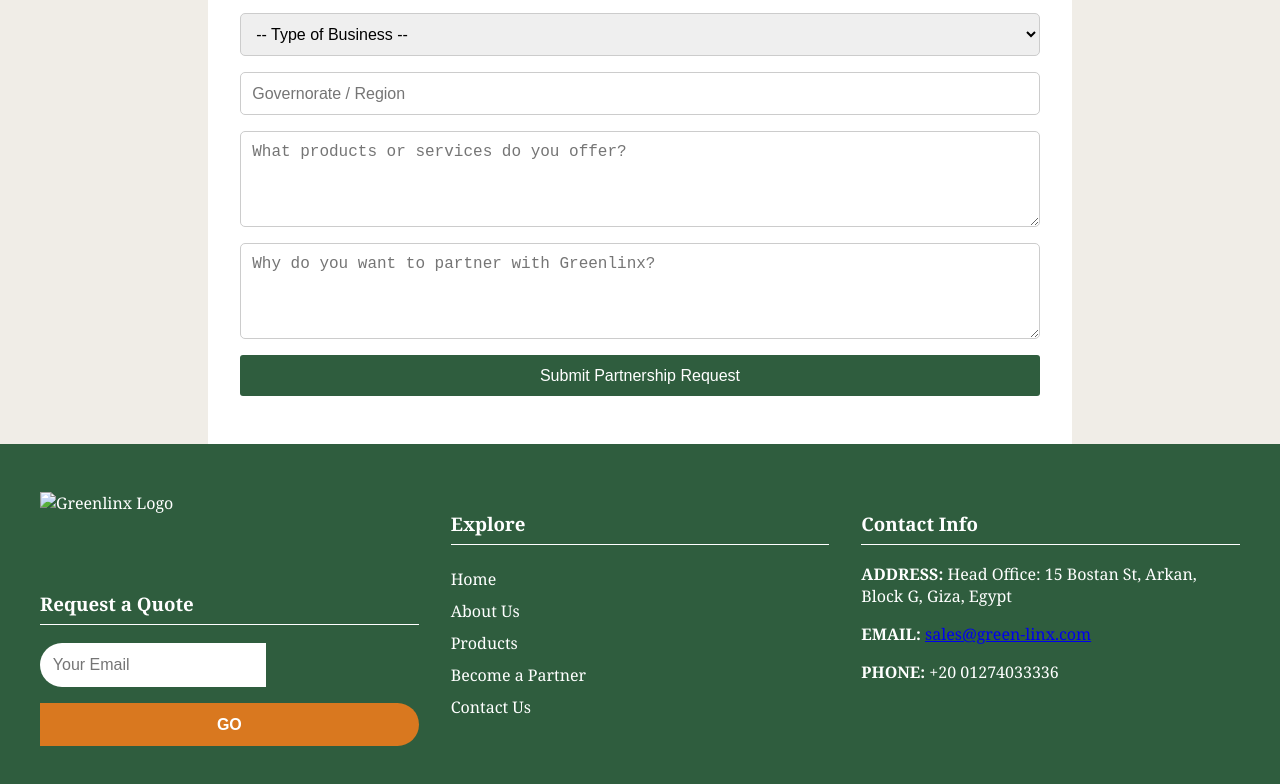
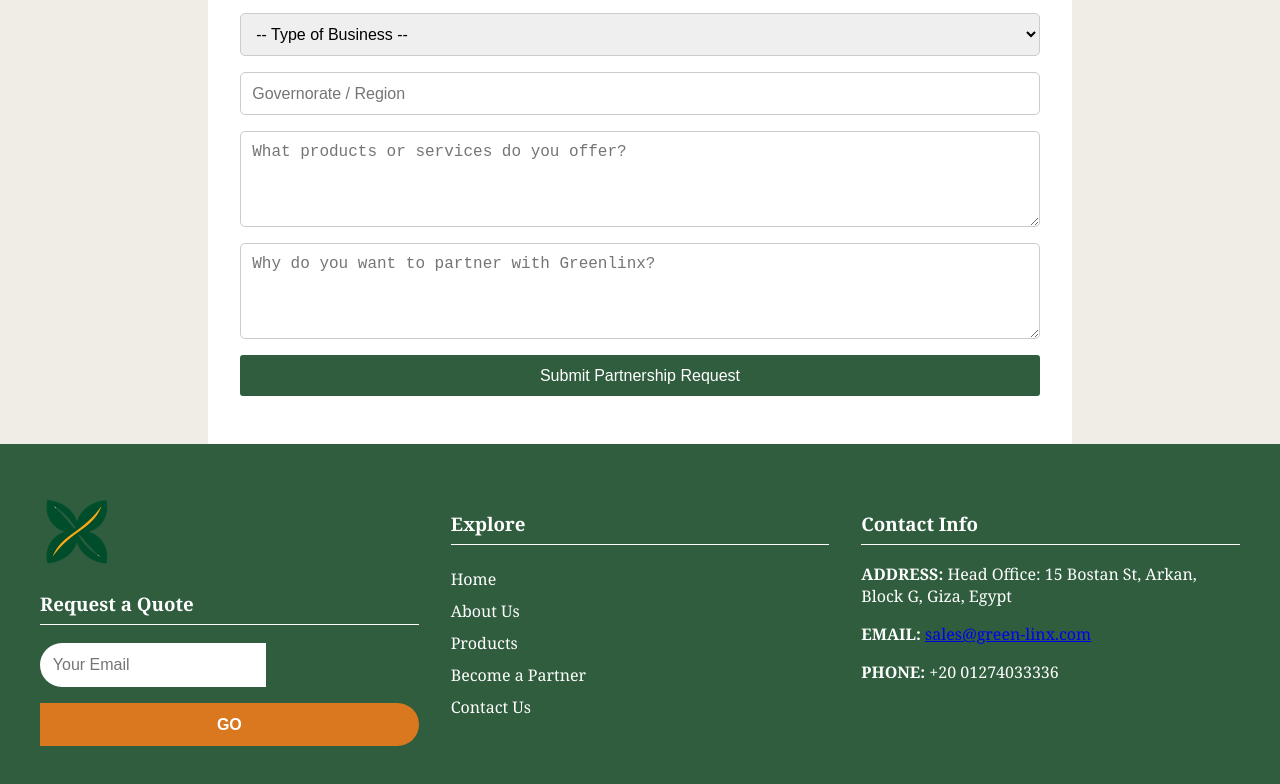
Before and after one commit to Ozagh1221/Greenlink, a plain HTML site: page partner.html in a window 1280 px wide. Shown: the part 508-1292 px from the top of the page. Drawn offline with Linux system fonts and the light colour scheme.

Commit message:
Update partner.html

```diff
--- a/partner.html
+++ b/partner.html
@@ -228,7 +228,7 @@
 
     <!-- Column 1: Logo & Quote Form -->
     <div class="footer-col">
-      <img src="images/Logo W.png" alt="Greenlinx Logo" class="footer-logo">
+      <img src="images/Logo WO.png" alt="Greenlinx Logo" class="footer-logo">
       <h3>Request a Quote</h3>
       <form class="quote-form">
         <input type="email" placeholder="Your Email" required>
```
